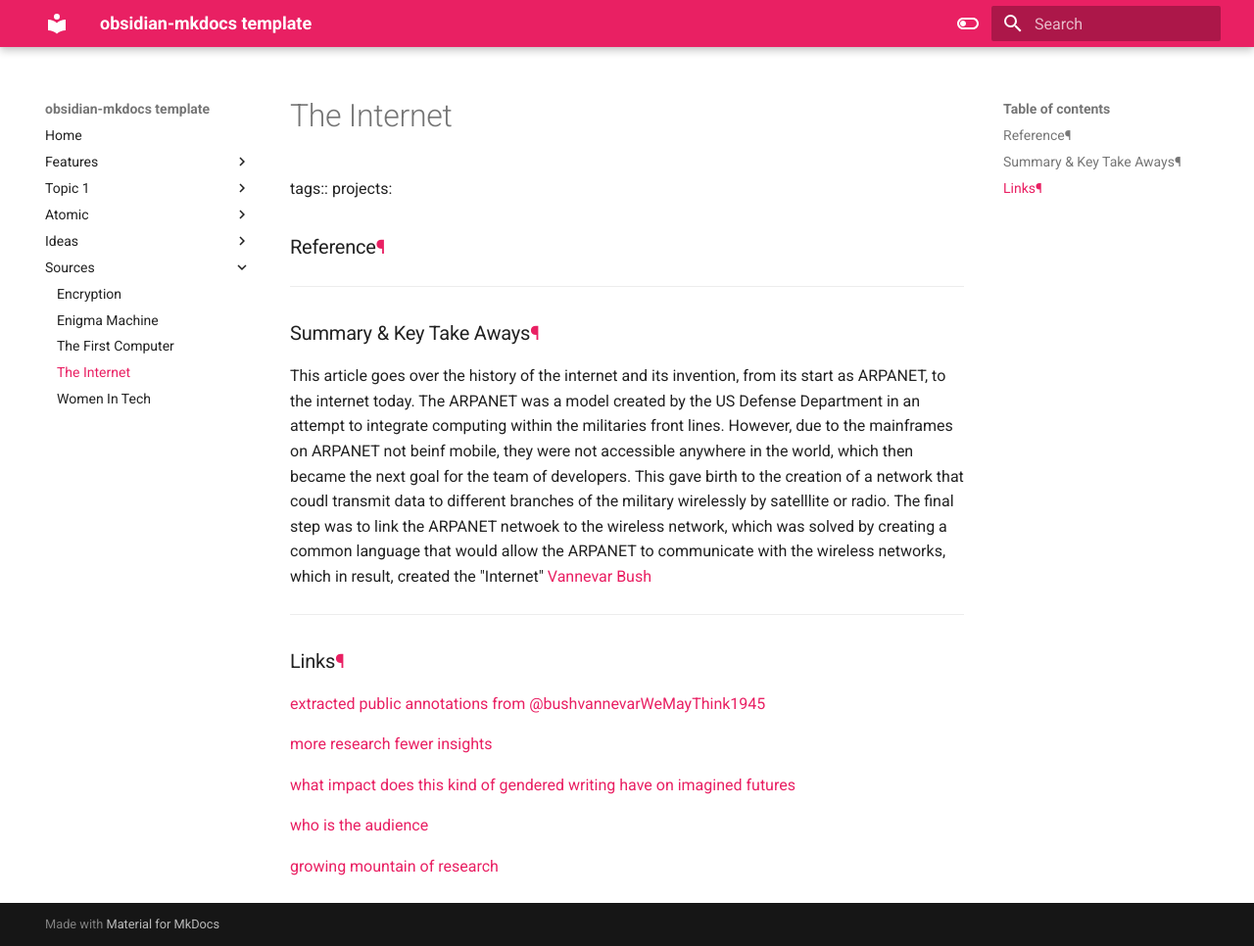
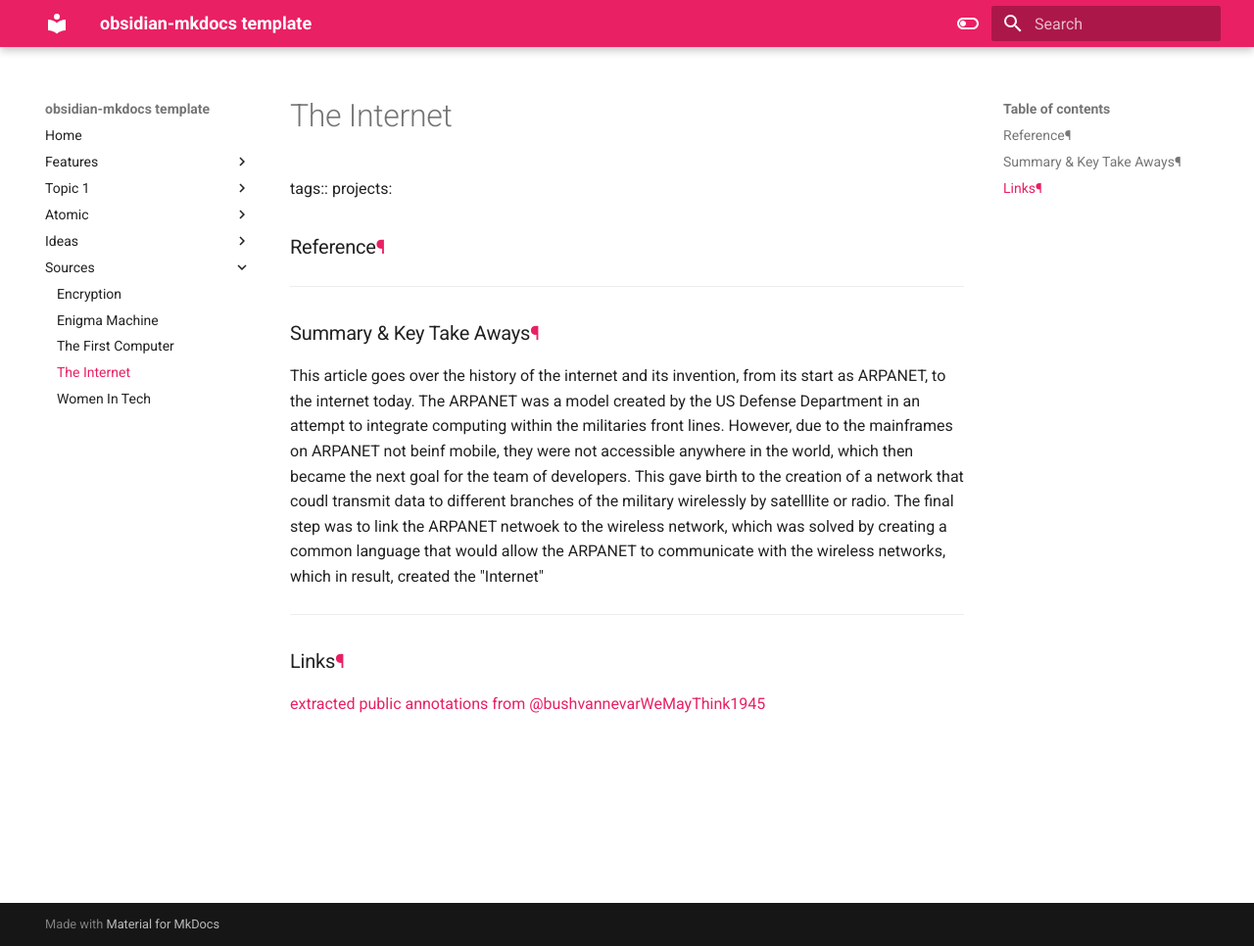
Before and after one commit to natmeng/memx2, an MkDocs documentation site: the page built from docs/sources/The_Internet.md, in a window 1280 px wide and 966 px high. Shown: the whole window at 98% size. Built offline with MkDocs 1.6.1 and Material for MkDocs 9.7.7, drawn with Linux system fonts in a browser that asks for light colours.

Commit message:
Add files via upload

```diff
--- a/docs/sources/The_Internet.md
+++ b/docs/sources/The_Internet.md
@@ -14,18 +14,9 @@ tags:: projects:[](https://natmeng.github.io/memx2/sources/The_Internet/)
 
 ### Summary & Key Take Aways[¶](https://natmeng.github.io/memx2/sources/The_Internet/#summary-key-take-aways "Permanent link")
 This article goes over the history of the internet and its invention, from its start as ARPANET, to the internet today. The ARPANET was a model created by the US Defense Department in an attempt to integrate computing within the militaries front lines. However, due to the mainframes on ARPANET not beinf mobile, they were not accessible anywhere in the world, which then became the next goal for the team of developers. This gave birth to the creation of a network that coudl transmit data to different branches of the military wirelessly by satelllite or radio. The final step was to link the ARPANET netwoek to the wireless network, which was solved by creating a common language that would allow the ARPANET to communicate with the wireless networks, which in result, created the "Internet"
-[Vannevar Bush](https://en.wikipedia.org/wiki/Vannevar_Bush)
 
 ---
 
-### Links[¶](https://shawngraham.github.io/hist1900c-demo-memex/sources/%40bushvannevarWeMayThink1945/#links "Permanent link")
+### Links[¶](https://natmeng.github.io/memx2/sources/The_Internet/#links "Permanent link")
 
 [extracted public annotations from @bushvannevarWeMayThink1945](https://shawngraham.github.io/hist1900c-demo-memex/thoughts/extracted%20public%20annotations%20from%20%40bushvannevarWeMayThink1945/)
-
-[more research fewer insights](https://shawngraham.github.io/hist1900c-demo-memex/thoughts/more%20research%20fewer%20insights/)
-
-[what impact does this kind of gendered writing have on imagined futures](https://shawngraham.github.io/hist1900c-demo-memex/thoughts/what%20impact%20does%20this%20kind%20of%20gendered%20writing%20have%20on%20imagined%20futures/)
-
-[who is the audience](https://shawngraham.github.io/hist1900c-demo-memex/thoughts/who%20is%20the%20audience/)
-
-[growing mountain of research](https://shawngraham.github.io/hist1900c-demo-memex/thoughts/growing%20mountain%20of%20research/)
```
Also changed, not shown: docs/sources/Encryption.md (+2 -10 lines), docs/sources/Enigma_Machine.md (+2 -10 lines), docs/sources/The_First_Computer.md (+2 -10 lines), docs/sources/Women_In_Tech.md (+2 -10 lines).
